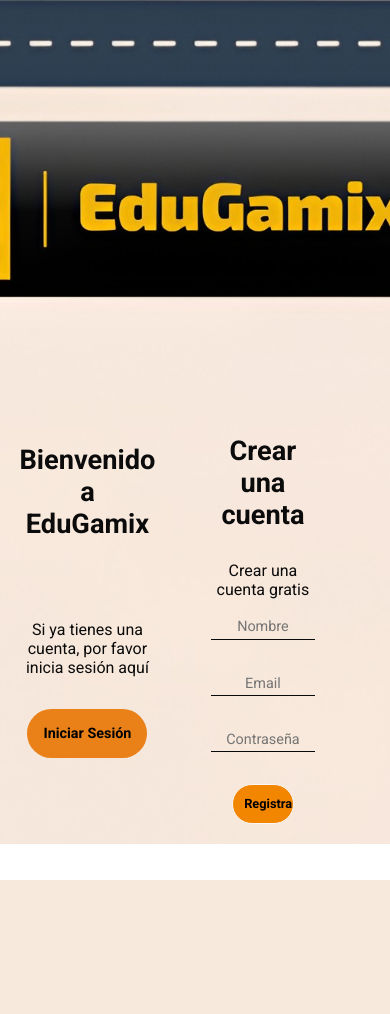
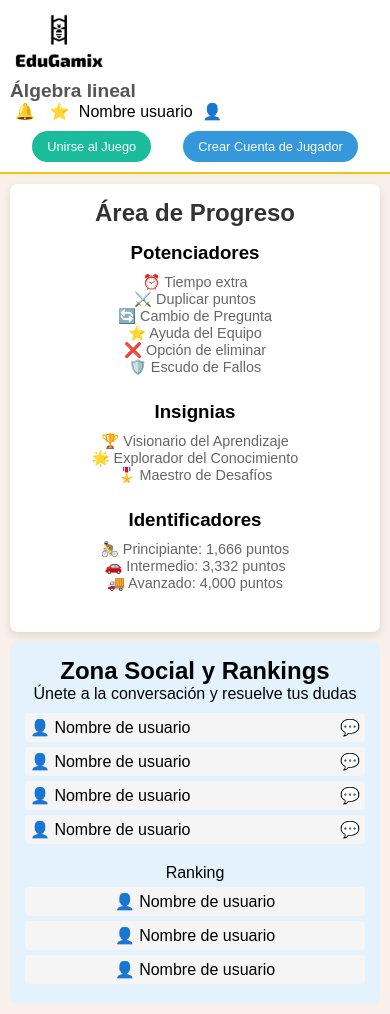
Before and after one commit to V-i-a-n-e-y/EduGamix-EVA, a PHP site: page / in a window 390 px wide. Before the commit the page ends 880 px from the top, so only its background shows below. Run offline with PHP 8.4, Linux system fonts and the light colour scheme.

Commit message:
Cambié la referencia de la hoja de estilo a principal.css.
Cambié la ruta de origen del logotipo a \img\logo.png y ajusté el tamaño a una altura de 60.

Para hacer que tu sitio web sea responsive, podemos utilizar las consultas de medios (media queries) en CSS, que permiten aplicar estilos específicos para diferentes tamaños de pantalla. También podemos asegurarnos de que los elementos flexibles se adapten correctamente a los tamaños de pantalla más pequeños.

Actualización de Clases en HTML:

He añadido las clases sign-in-btn y sign-up-btn a los botones correspondientes.

He añadido las clases sign-in y sign-up a las secciones que se deben alternar.

He añadido la clase active a la sección sign-in por defecto para que sea visible al inicio.

JavaScript:

El código JavaScript alterna la clase active entre las secciones sign-in y sign-up cuando se hace clic en los botones.

Con estos cambios, el comportamiento del JavaScript se ajusta a la estructura de tu página HTML, permitiendo alternar entre las secciones "Área de Progreso" y "Zona Social y Rankings" al hacer clic en los botones correspondientes.

```diff
--- a/index.html
+++ b/index.html
@@ -1,52 +1,92 @@
 <!DOCTYPE html>
 <html lang="es">
-
 <head>
     <meta charset="UTF-8">
-    <meta http-equiv="X-UA-Compatible" content="IE=edge">
     <meta name="viewport" content="width=device-width, initial-scale=1.0">
-    <link rel="stylesheet" href="style.css">
-    <link rel="preconnect" href="https://fonts.googleapis.com">
-    <link rel="preconnect" href="https://fonts.gstatic.com" crossorigin>
-    <link href="https://fonts.googleapis.com/css2?family=Roboto:wght@400;700&display=swap" rel="stylesheet">
-    <link href='https://unpkg.com/boxicons@2.1.1/css/boxicons.min.css' rel='stylesheet'>
-    <title>EduGamix</title>
+    <title>EduGamix - Álgebra Lineal</title>
+    <link rel="stylesheet" href="principal.css">
 </head>
+<body>
+    <!-- Encabezado -->
+    <header>
+        <div class="logo">
+            <img src="\img\logo.png" alt="EduGamix Logo" height="60">
+        </div>
+        <h1>Álgebra lineal</h1>
+        <div class="user-info">
+            <span class="icon">🔔</span>
+            <span class="icon">⭐</span>
+            <span>Nombre usuario</span>
+            <span class="icon">👤</span>
+        </div>
+        <div class="auth-buttons">
+            <button class="login-btn sign-in-btn">Unirse al Juego</button>
+            <button class="register-btn sign-up-btn">Crear Cuenta de Jugador</button>
+        </div>
+    </header>
 
-<body>
-    <div class="container-form sign-up">
-        <div class="welcome-back">
-            <div class="message">
-                <h2>Bienvenido a EduGamix</h2>
-                <p>Si ya tienes una cuenta, por favor inicia sesión aquí</p>
-                <button class="sign-up-btn">Iniciar Sesión</button>
+    <!-- Área de Progreso -->
+    <main>
+        <section class="progress-area sign-in active">
+            <h2>Área de Progreso</h2>
+            <div class="boosters">
+                <h3>Potenciadores</h3>
+                <div class="booster-icons">
+                    <span>⏰ Tiempo extra</span>
+                    <span>⚔️ Duplicar puntos</span>
+                    <span>🔄 Cambio de Pregunta</span>
+                    <span>⭐ Ayuda del Equipo</span>
+                    <span>❌ Opción de eliminar</span>
+                    <span>🛡️ Escudo de Fallos</span>
+                </div>
             </div>
-        </div>
-        <form class="formulario">
-            <h2 class="create-account">Crear una cuenta</h2>
-            <p class="cuenta-gratis">Crear una cuenta gratis</p>
-            <input type="text" placeholder="Nombre">
-            <input type="email" placeholder="Email">
-            <input type="password" placeholder="Contraseña">
-            <input type="button" value="Registrarse">
-        </form>
-    </div>
-    <div class="container-form sign-in">
-        <form class="formulario">
-            <h2 class="create-account">Iniciar Sesión</h2>
-            <input type="email" placeholder="Email">
-            <input type="password" placeholder="Contraseña">
-            <input type="button" value="Iniciar Sesión">
-        </form>
-        <div class="welcome-back">
-            <div class="message">
-                <h2>Bienvenido de nuevo</h2>
-                <p>Si aún no tienes una cuenta, por favor regístrate aquí</p>
-                <button class="sign-in-btn">Registrarse</button>
+
+            <div class="badges">
+                <h3>Insignias</h3>
+                <div class="badge-icons">
+                    <span>🏆 Visionario del Aprendizaje</span>
+                    <span>🌟 Explorador del Conocimiento</span>
+                    <span>🎖️ Maestro de Desafíos</span>
+                </div>
             </div>
-        </div>
-    </div>
+
+            <div class="identifiers">
+                <h3>Identificadores</h3>
+                <div class="identifier-icons">
+                    <span>🚴 Principiante: 1,666 puntos</span>
+                    <span>🚗 Intermedio: 3,332 puntos</span>
+                    <span>🚚 Avanzado: 4,000 puntos</span>
+                </div>
+            </div>
+        </section>
+
+        <!-- Zona Social y Rankings -->
+        <section class="social-area sign-up">
+            <h2>Zona Social y Rankings</h2>
+            <div class="social-chat">
+                <p>Únete a la conversación y resuelve tus dudas</p>
+                <ul>
+                    <li>👤 Nombre de usuario <span>💬</span></li>
+                    <li>👤 Nombre de usuario <span>💬</span></li>
+                    <li>👤 Nombre de usuario <span>💬</span></li>
+                    <li>👤 Nombre de usuario <span>💬</span></li>
+                </ul>
+            </div>
+            <div class="rankings">
+                <p>Ranking</p>
+                <div class="ranking-user">
+                    👤 Nombre de usuario
+                </div>
+                <div class="ranking-user">
+                    👤 Nombre de usuario
+                </div>
+                <div class="ranking-user">
+                    👤 Nombre de usuario
+                </div>
+            </div>
+        </section>
+    </main>
+
     <script src="script.js"></script>
 </body>
-
 </html>
--- a/principal.css
+++ b/principal.css
@@ -1,42 +1,175 @@
-body, html {
+/* Reset básico */
+* {
     margin: 0;
     padding: 0;
+    box-sizing: border-box;
+}
+
+body {
     font-family: Arial, sans-serif;
+    background-color: #f9f0e9;
 }
+
+/* Encabezado */
 header {
+    background-color: #fff;
+    padding: 10px;
+    display: flex;
+    align-items: center;
+    justify-content: space-between;
+    border-bottom: 2px solid #f1c40f;
+    flex-wrap: wrap;
+}
+
+.logo {
+    display: flex;
+    align-items: center;
+}
+
+.logo img {
+    height: 60px;
+}
+
+h1 {
+    font-size: 1.2em;
+    color: #555;
+    flex-grow: 1;
+    text-align: center;
+}
+
+.user-info .icon {
+    margin: 0 5px;
+}
+
+/* Botones de Autenticación */
+.auth-buttons {
+    display: flex;
+    gap: 10px;
+}
+
+.login-btn, .register-btn {
+    padding: 10px 20px;
+    font-size: 0.9em;
+    border: none;
+    border-radius: 25px;
+    cursor: pointer;
+    transition: all 0.3s ease;
+}
+
+.login-btn {
+    background-color: #1abc9c;
+    color: #fff;
+}
+
+.register-btn {
+    background-color: #3498db;
+    color: #fff;
+}
+
+.login-btn:hover, .register-btn:hover {
+    transform: scale(1.05);
+    box-shadow: 0 4px 15px rgba(0, 0, 0, 0.2);
+}
+
+/* Área de Progreso */
+.progress-area {
+    background-color: #fff;
+    margin: 20px auto;
+    padding: 20px;
+    max-width: 900px;
+    border-radius: 8px;
+    box-shadow: 0 4px 8px rgba(0, 0, 0, 0.1);
+    text-align: center;
+}
+
+.progress-area h2 {
+    color: #333;
+    margin-bottom: 15px;
+}
+
+.boosters, .badges, .identifiers {
+    margin: 15px 0;
+}
+
+.booster-icons, .badge-icons, .identifier-icons {
+    display: flex;
+    justify-content: space-around;
+    padding: 10px;
+    flex-wrap: wrap;
+}
+
+.booster-icons span, .badge-icons span, .identifier-icons span {
+    font-size: 0.9em;
+    color: #666;
+}
+
+/* Zona Social y Rankings */
+.social-area {
+    background-color: #e3f2fd;
+    padding: 20px;
+    margin: 20px auto;
+    max-width: 900px;
+    border-radius: 8px;
+    text-align: center;
+}
+
+.social-chat {
+    margin-bottom: 20px;
+}
+
+.social-chat ul {
+    list-style: none;
+    margin-top: 10px;
+}
+
+.social-chat li {
     display: flex;
     justify-content: space-between;
-    align-items: center;
-    background-color: #333;
-    color: #fff;
-    padding: 10px;
+    padding: 5px;
+    background-color: #f5f5f5;
+    margin: 5px 0;
+    border-radius: 4px;
 }
-#logo {
-    font-size: 24px;
+
+.rankings .ranking-user {
+    padding: 5px;
+    background-color: #f5f5f5;
+    margin: 5px 0;
+    border-radius: 4px;
 }
-#nivel-info, #usuario-info {
-    font-size: 16px;
+
+/* Consultas de medios para hacer el sitio responsive */
+@media (max-width: 768px) {
+    header {
+        flex-direction: column;
+        align-items: flex-start;
+    }
+
+    h1 {
+        text-align: left;
+        margin-top: 10px;
+    }
+
+    .auth-buttons {
+        width: 100%;
+        justify-content: space-evenly;
+        margin-top: 10px;
+    }
+
+    .progress-area, .social-area {
+        margin: 10px;
+        padding: 15px;
+    }
+
+    .booster-icons, .badge-icons, .identifier-icons {
+        flex-direction: column;
+        align-items: center;
+    }
 }
-main {
-    text-align: center;
-    margin-top: 20px;
+
+@media (max-width: 480px) {
+    .login-btn, .register-btn {
+        padding: 8px 15px;
+        font-size: 0.8em;
+    }
 }
-#intro-text {
-    margin-bottom: 20px;
-}
-#game-controls {
-    margin-bottom: 20px;
-}
-button {
-    padding: 10px 20px;
-    font-size: 16px;
-    cursor: pointer;
-}
-footer {
-    position: fixed;
-    bottom: 0;
-    width: 100%;
-    background-color: #444;
-    padding: 10px;
-    text-align: center;
-}
```
Also changed, not shown: script.js (line endings or trailing spaces).
